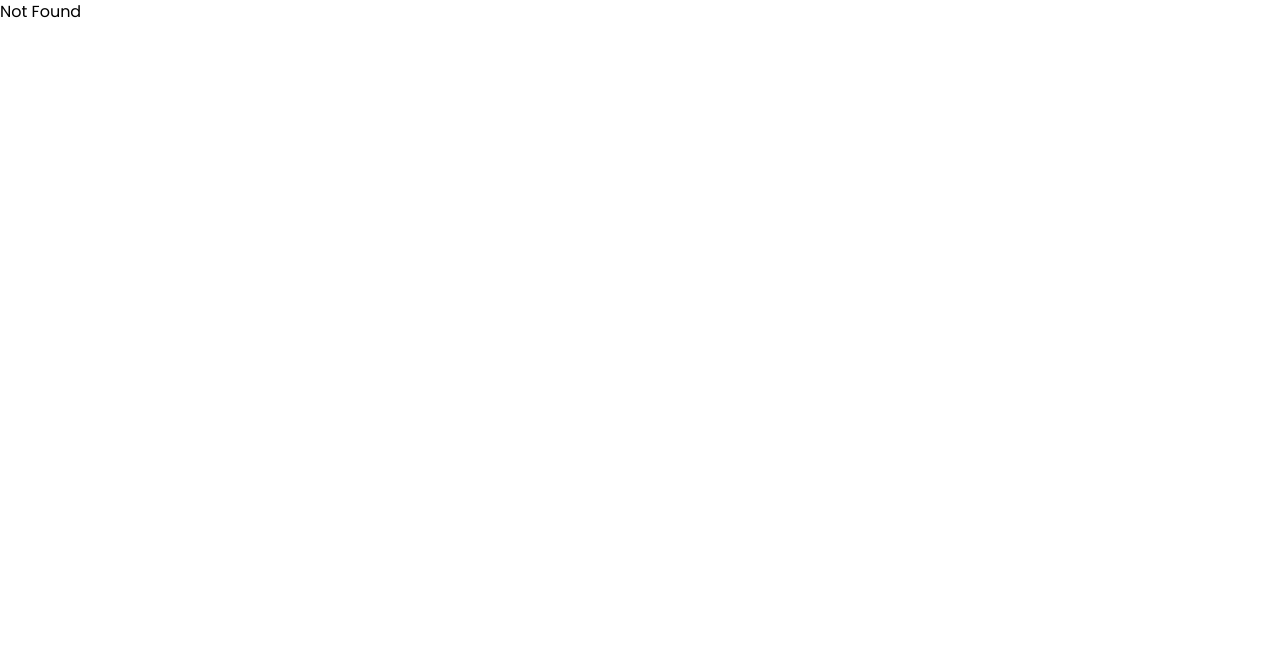
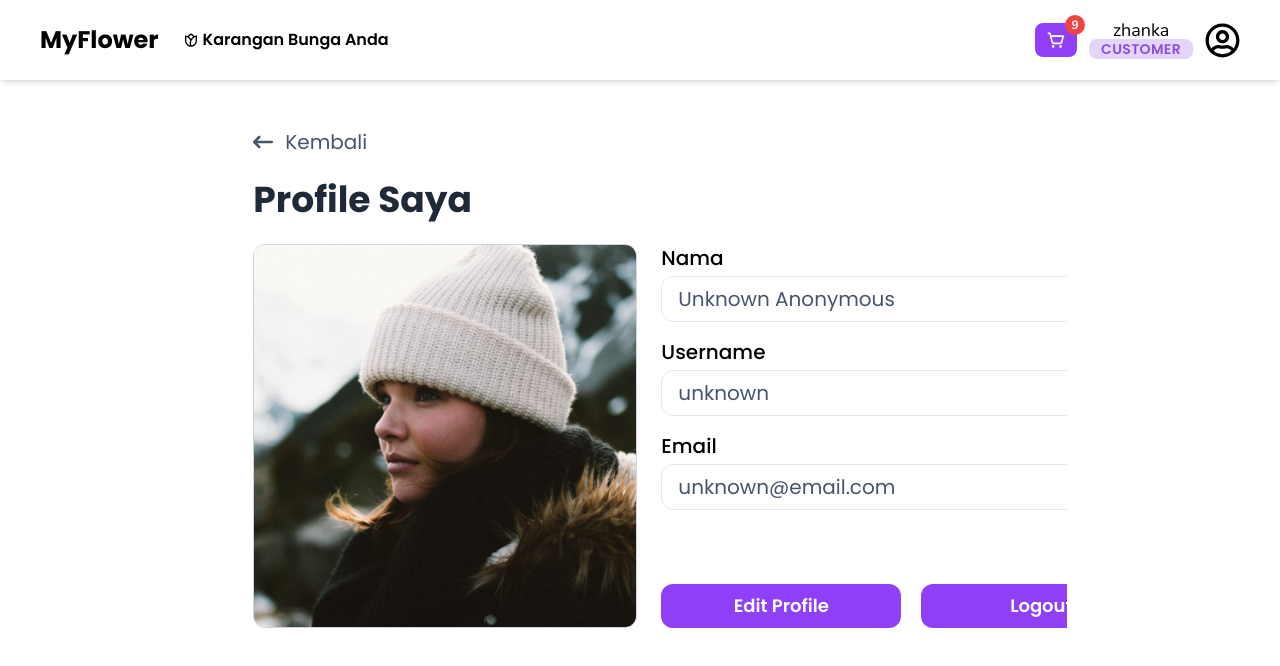
Before and after one commit to afifudin23/myrekap-myflower, a React (Vite) app in the folder apps/myflower/: page /profile in a window 1280 px wide. Shown: the top 666 px of the page. Built offline with nearby package versions, Linux system fonts and the light colour scheme.

Commit message:
ui: finalize layout and design of profile page

```diff
--- /dev/null
+++ b/apps/myflower/src/components/atoms/Avatar.tsx
@@ -0,0 +1,14 @@
+interface AvatarProps {
+    src: string;
+    alt?: string;
+}
+
+export default function Avatar({ src, alt }: AvatarProps) {
+    return (
+        <img
+            src={src}
+            alt={alt}
+            className="w-96 rounded-xl object-cover border border-gray-300"
+        />
+    );
+}
--- a/apps/myflower/src/components/atoms/BackButton.tsx
+++ b/apps/myflower/src/components/atoms/BackButton.tsx
@@ -6,8 +6,8 @@ interface BackButtonProps {
 }
 function BackButton({ className }: BackButtonProps) {
     return (
-        <Link to="/products" className={`text-slate-600 flex items-center gap-3 text-base md:text-xl md:gap-5 ${className}`}>
-            <FaArrowLeftLong /> Kembali ke Produk
+        <Link to="/products" className={`text-slate-600 flex items-center gap-3 text-base md:text-lg lg:text-xl ${className}`}>
+            <FaArrowLeftLong className="shrink-0" /> Kembali
         </Link>
     );
 }
--- /dev/null
+++ b/apps/myflower/src/components/atoms/ProfileField.tsx
@@ -0,0 +1,13 @@
+interface ProfileFieldProps {
+    label: string;
+    value: string;
+}
+
+export default function ProfileField({ label, value }: ProfileFieldProps) {
+    return (
+        <div className="text-xl space-y-1">
+            <label htmlFor={label} className="font-medium">{label}</label>
+            <input type="text" value={value} readOnly className="border p-2 pl-4 rounded-xl w-full text-slate-600" />
+        </div>
+    );
+}
--- a/apps/myflower/src/components/atoms/SectionTitle.tsx
+++ b/apps/myflower/src/components/atoms/SectionTitle.tsx
@@ -1,5 +1,5 @@
 function SectionTitle({ children, className = "text-xl font-bold" }: { children: React.ReactNode, className?: string }) {
-    return <h2 className={`text-gray-800 ${className}`}>{children}</h2>;
+    return <h1 className={`text-gray-800 ${className}`}>{children}</h1>;
 }
 
 export default SectionTitle;
--- a/apps/myflower/src/components/molecules/carts/CartSummary.tsx
+++ b/apps/myflower/src/components/molecules/carts/CartSummary.tsx
@@ -11,8 +11,8 @@ function CartSummary({ totalPrice, onClick }: CartSummaryProps) {
     return (
         <div className="flex justify-between">
             <BackButton />
-            <div className="grid grid-cols-1 lg:grid-cols-2 gap-1 items-center lg:gap-3">
-                <div className="grid grid-cols-1 sm:grid-cols-2 text-center gap-1 font-semibold text-base lg:text-lg">
+            <div className="grid grid-cols-1 md:grid-cols-2 gap-1 items-center justify-center lg:gap-3">
+                <div className="grid grid-cols-1 2xl:grid-cols-2  text-center gap-0 font-semibold text-base lg:text-lg">
                     <p>Total Harga:</p>
                     <p>Rp {totalPrice.toLocaleString()}</p>
                 </div>
--- a/apps/myflower/src/components/organisms/layouts/Navbar.tsx
+++ b/apps/myflower/src/components/organisms/layouts/Navbar.tsx
@@ -8,8 +8,8 @@ import { useNavigate } from "react-router-dom";
 
 const Navbar = memo(function () {
     const navigate = useNavigate();
-    const handleUserClick = () => {
-        console.log("User is clicked");
+    const handleProfileClick = () => {
+        navigate("/profile");
     };
     const handleCartClick = (e?: React.MouseEvent) => {
         e?.stopPropagation();
@@ -25,7 +25,7 @@ const Navbar = memo(function () {
                 </b>
             </div>
 
-            <div onClick={handleUserClick} className="flex gap-3 items-center cursor-pointer">
+            <div onClick={handleProfileClick} className="flex gap-3 items-center cursor-pointer">
                 <SmallButton type="button" colors={COLORS} className="text-lg rounded-lg relative" onClick={handleCartClick}>
                     <PiShoppingCartSimpleBold />
                     <span className="absolute -top-2 -right-2 bg-red-500 text-white text-xs w-5 h-5 flex items-center justify-center font-nunito font-bold rounded-full">
--- a/apps/myflower/src/components/templates/MainLayout.tsx
+++ b/apps/myflower/src/components/templates/MainLayout.tsx
@@ -6,11 +6,11 @@ type LayoutProps = {
     className?: string;
 };
 
-function MainLayout({ children, className }: LayoutProps) {
+function MainLayout({ children, className = "w-10/12" }: LayoutProps) {
     return (
-        <div className="min-h-screen flex flex-col pb-96">
+        <div className="min-h-screen flex flex-col pb-16">
             <Navbar />
-            <main className={`mx-auto mt-32 w-10/12 px-10 overflow-auto ${className}`}>{children}</main>
+            <main className={`mx-auto mt-32 px-10 overflow-auto pb-10 ${className}`}>{children}</main>
         </div>
     );
 }
--- a/apps/myflower/src/pages/carts/CartPage.tsx
+++ b/apps/myflower/src/pages/carts/CartPage.tsx
@@ -48,7 +48,7 @@ const CartPage = () => {
         console.log("Checkout");
     }
     return (
-        <MainLayout className="space-y-10">
+        <MainLayout className="space-y-10 w-7/12">
             <SectionTitle className="text-3xl font-bold">Keranjang Anda</SectionTitle>
             <CartListSection items={itemsDummy} />
             <CartSummary totalPrice={totalPrice} onClick={handleCheckout} />
--- /dev/null
+++ b/apps/myflower/src/pages/profiles/ProfilePage.tsx
@@ -0,0 +1,35 @@
+import Avatar from "@/components/atoms/Avatar";
+import BackButton from "@/components/atoms/BackButton";
+import Button from "@/components/atoms/Button";
+import ProfileField from "@/components/atoms/ProfileField";
+import SectionTitle from "@/components/atoms/SectionTitle";
+import MainLayout from "@/components/templates/MainLayout";
+
+function ProfilePage() {
+    return (
+        <MainLayout className="w-8/12 space-y-6">
+            <BackButton />
+            <SectionTitle className="text-4xl font-bold break-words">Profile Saya</SectionTitle>
+            <div className="flex items-start gap-6 ">
+                <Avatar src="/assets/images/user.jpeg" alt="User Avatar" />
+                <div className="flex flex-col justify-between w-full h-96">
+                    <div className="space-y-4">
+                        <ProfileField label="Nama" value="Unknown Anonymous" />
+                        <ProfileField label="Username" value="unknown" />
+                        <ProfileField label="Email" value="unknown@email.com" />
+                    </div>
+                    <div className="flex gap-5">
+                        <Button type="button" colors={{ primary: "#8f40f6", hover: "#773dc4" }} className="w-[15rem] p-2">
+                            Edit Profile
+                        </Button>
+                        <Button type="button" colors={{ primary: "#8f40f6", hover: "#773dc4" }} className="w-[15rem] p-2">
+                            Logout
+                        </Button>
+                    </div>
+                </div>
+            </div>
+        </MainLayout>
+    );
+}
+
+export default ProfilePage;
--- a/apps/myflower/src/routes/AppRouter.tsx
+++ b/apps/myflower/src/routes/AppRouter.tsx
@@ -4,6 +4,7 @@ import Register from "@/pages/auth/RegisterPage";
 import CartPage from "@/pages/carts/CartPage";
 import ProductDetailPage from "@/pages/products/ProductDetailPage";
 import ProductPage from "@/pages/products/ProductPage";
+import ProfilePage from "@/pages/profiles/ProfilePage";
 import { BrowserRouter as Router, Routes, Route, Navigate } from "react-router-dom";
 
 function AppRouter() {
@@ -25,7 +26,7 @@ function AppRouter() {
                 </Route>
 
                 <Route path="/carts" element={<CartPage />} />
-
+                <Route path="/profile" element={<ProfilePage />} />
                 <Route path="*" element={<h1>Not Found</h1>} />
             </Routes>
         </Router>
```
Also changed, not shown: apps/myflower/public/assets/images/user.jpeg (added).
